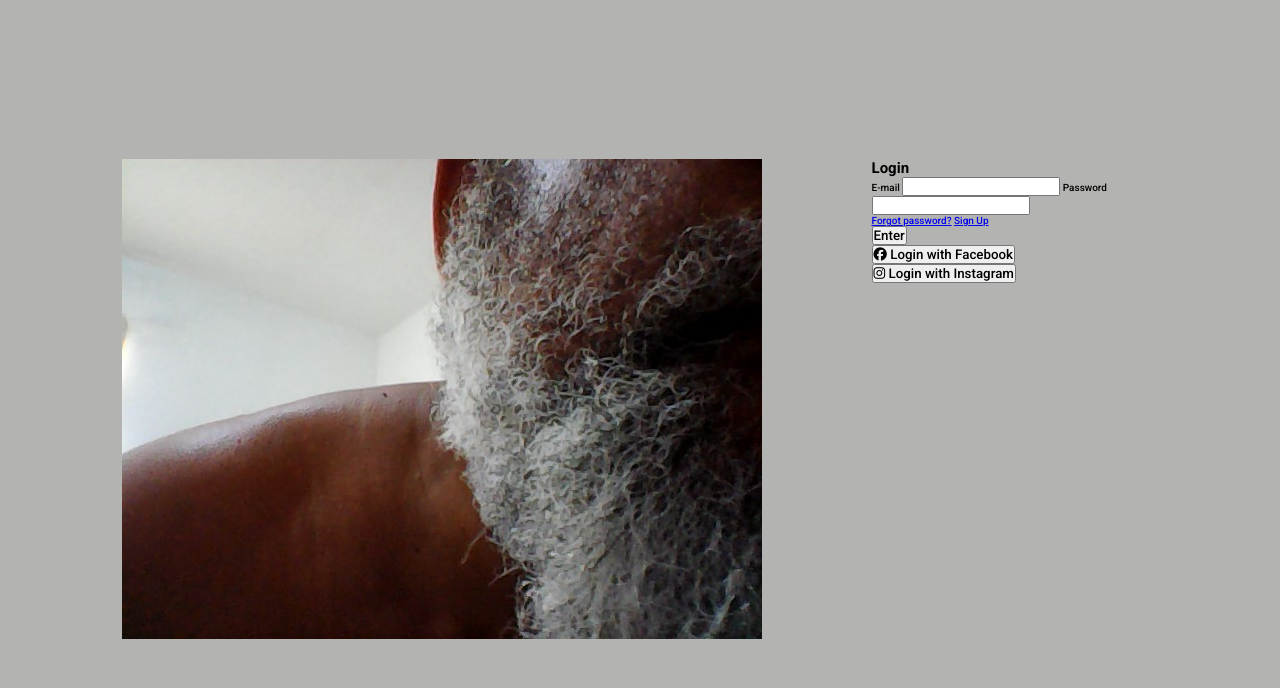
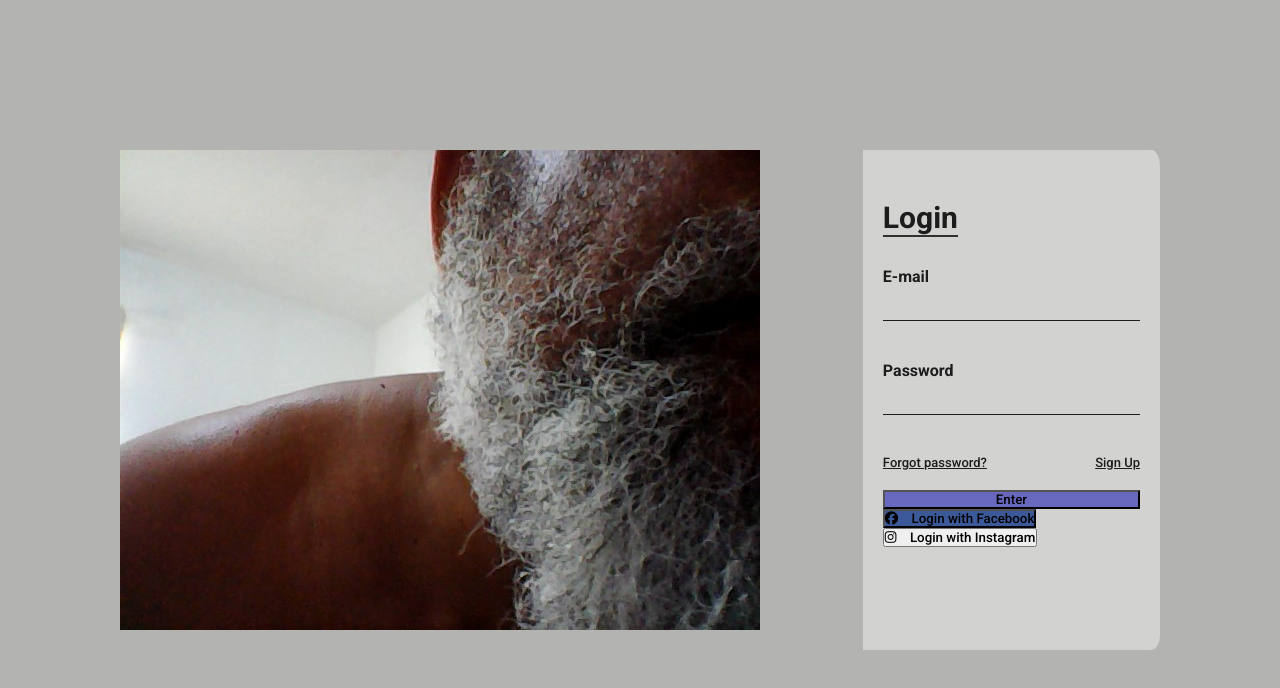
Before and after one commit to fariascarlos2346/projetoteladelogin, a plain HTML site: page index.html in a window 1280 px wide. Drawn offline with Linux system fonts and the light colour scheme.

Commit message:
parte final com erro

```diff
--- a/style.css
+++ b/style.css
@@ -38,3 +38,102 @@ html {
 }
 
 /* Login */
+
+.login {
+   width: 400px;
+   height: 500px;
+   background-color: rgba(255, 255, 255, 0.4);
+   border-top-right-radius: 3%;
+   border-bottom-right-radius: 3%;
+   padding: 2rem;
+   display: flex;
+   flex-direction: column;
+}
+
+.login h2 {
+   font-size: 3rem;
+   align-self: flex-start;
+   margin-top: 3rem;
+   margin-bottom: 3rem;
+   color: rgb(29, 28, 28);
+   border-bottom: 2px solid rgb(48, 48, 48);
+}
+
+.login label {
+   font-size: 1.6rem;
+   font-weight: 700;
+   color: rgb(29, 28, 28);
+   margin-bottom: 0.5rem;
+}
+
+.login input {
+margin-bottom: 4rem;
+height: 3rem;
+border: none;
+border-bottom: 1px solid rgb(29, 28, 28);
+background-color: transparent;
+outline: none;
+transition: all 300ms ease;
+}
+
+.login input:hover{
+   border-bottom: 1px solid #c13584;
+}
+
+.links {
+   display: flex;
+   justify-content: space-between;
+}
+
+.links a {
+   font-size: 1.3rem;
+   color: rgb(29, 28, 28);
+   margin-bottom: 2rem;
+   transition: all 300ms ease;
+}
+
+.links a:hover{
+   color: #c13584;
+}
+
+.login buttom {
+   margin-bottom: 0.4rem;
+   height: 4rem;
+   width: 100%;
+   border: none;
+   color: rgb(255, 255, 255);
+   cursor: pointer;
+   font-size: 1.4rem;
+   border-radius: 4px;
+}
+
+span {
+   margin-left: 1rem;
+}
+
+.btn {
+   background-color: rgba(0, 0, 175, 0.5);
+   transition: all 500ms ease-in-out;
+}
+
+.btn:hover {
+   background-color: rgba(0, 0, 175, 0.4);
+}
+
+.facebook {
+   background-color: #3b5998;
+   transition: all 500ms ease-in-out;
+}
+
+.facebook:hover{
+   background-color: #4d6fb9;
+}
+
+.instragam {
+   background: linear-gradient(45deg, #504de6, #5851BD, #833AB4, #c13584, #E1306c, #fd1d1d);
+   transition: all 500ms ease-in-out;
+}
+
+.instragam:hover{
+   background: linear-gradient(45deg, #5851BD, #833AB4, #c13584, #E1306c, #fd1d1d);
+}
```
